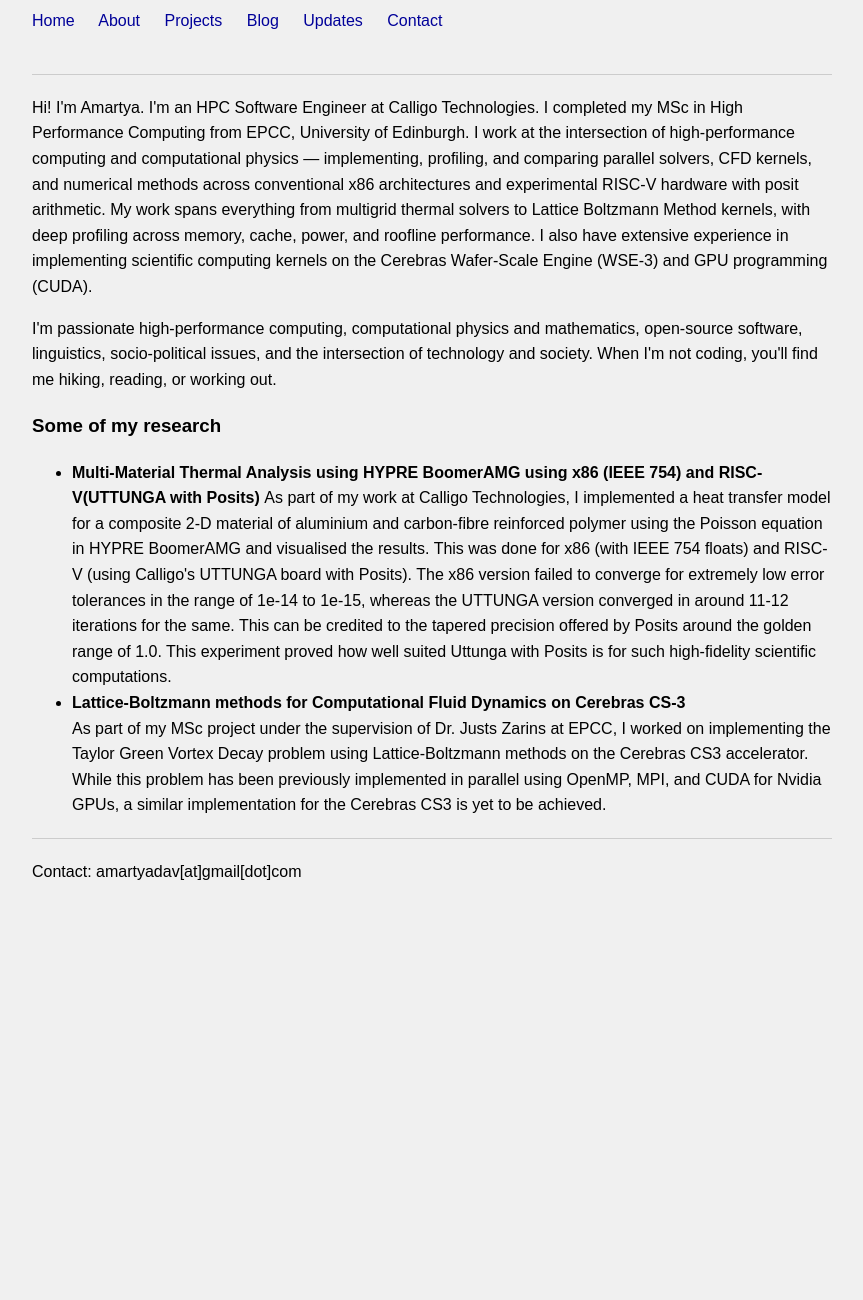
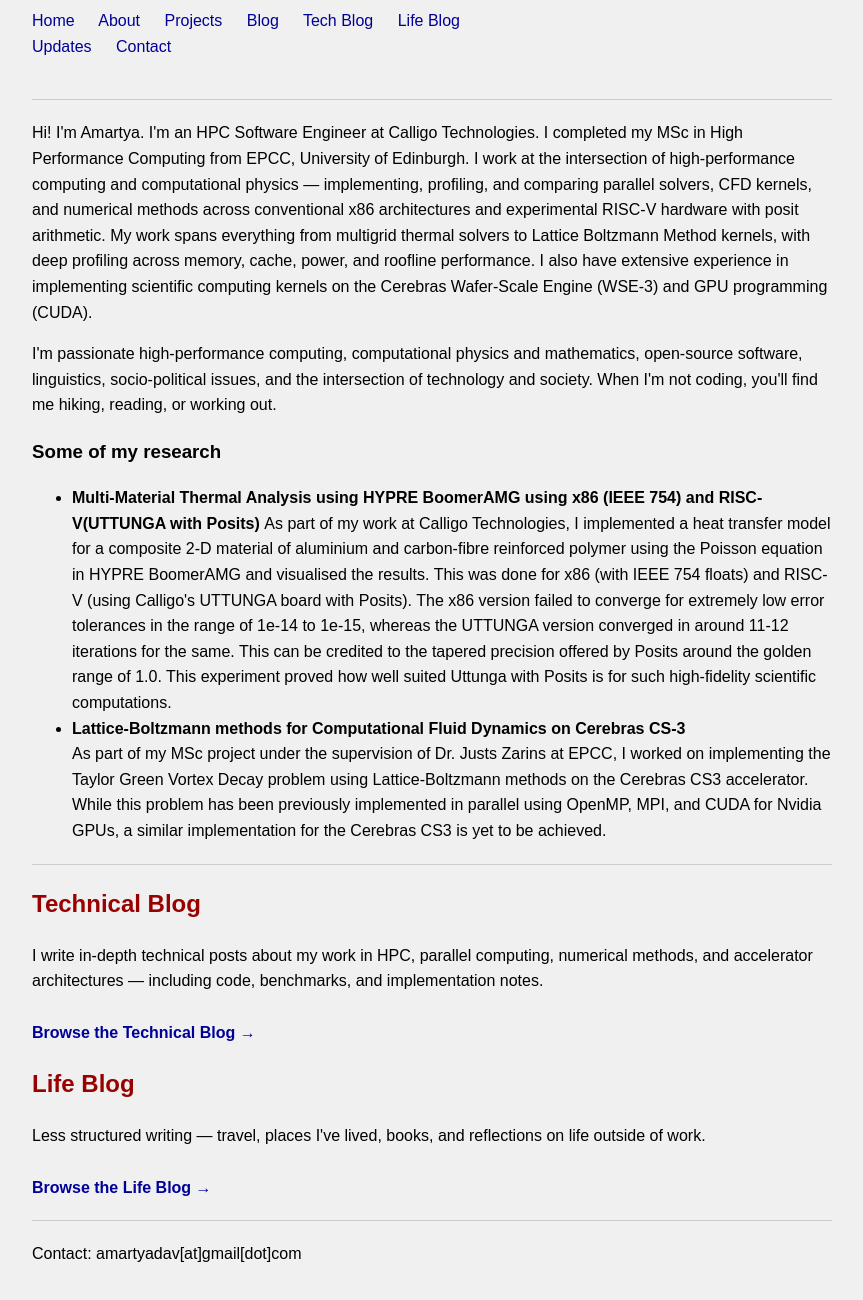
Before and after one commit to amartyadav/personal_blog, a website: page index.html in a window 1280 px wide. Shown: the part 294-1594 px from the top of the page, without its empty margins (208-1071 px from the left). Before the commit the page ends 1235 px from the top, so only its background shows below. Drawn offline with Linux system fonts and the light colour scheme.

Commit message:
feat: add Tech Blog and Life Blog sections with navigation links

```diff
--- a/index.html
+++ b/index.html
@@ -137,9 +137,11 @@
                     <a href="projects.html" data-i18n="nav.projects"
                         >Projects</a
                     >
-                    <a href="blogs.html" class="active" data-i18n="nav.blog"
+                    <a href="blogs.html" data-i18n="nav.blog"
                         >Blog</a
                     >
+                    <a href="tech-blog.html">Tech Blog</a>
+                    <a href="life-blog.html">Life Blog</a>
                     <a href="updates.html" data-i18n="nav.updates">Updates</a>
                     <a href="contact.html" data-i18n="nav.contact">Contact</a>
                 </div>
@@ -213,6 +215,24 @@
 
         <hr />
 
+        <h2>Technical Blog</h2>
+        <p>
+            I write in-depth technical posts about my work in HPC, parallel computing, numerical methods, and
+            accelerator architectures — including code, benchmarks, and implementation notes.
+            <br><br>
+            <a href="tech-blog.html"><strong>Browse the Technical Blog →</strong></a>
+        </p>
+
+        <h2>Life Blog</h2>
+        <p>
+            Less structured writing — travel, places I've lived, books, and reflections on life
+            outside of work.
+            <br><br>
+            <a href="life-blog.html"><strong>Browse the Life Blog →</strong></a>
+        </p>
+
+        <hr />
+
         <p>Contact: amartyadav[at]gmail[dot]com</p>
 
         <!-- Add the JavaScript files at the end of the body -->
```
